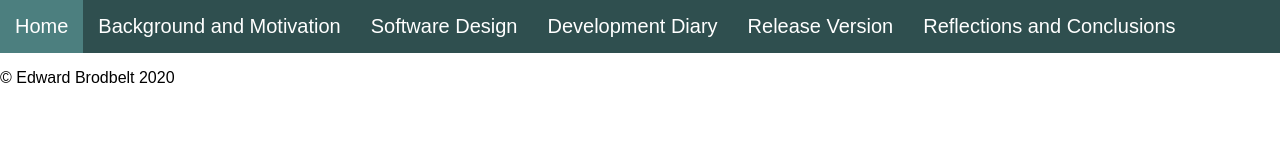
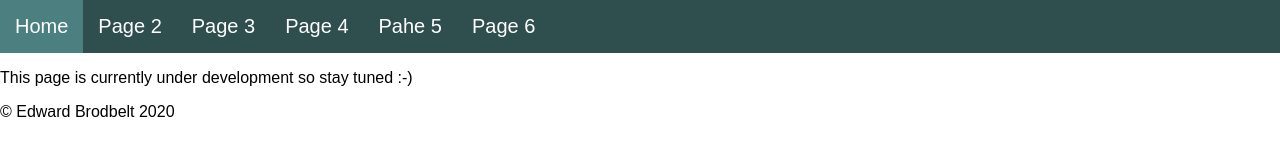
Before and after one commit to edbrodbelt/edbrodbelt.github.io, a plain HTML site: page index.html in a window 1280 px wide. Drawn offline with Linux system fonts and the light colour scheme.

Commit message:
Update index.html

```diff
--- a/index.html
+++ b/index.html
@@ -39,14 +39,14 @@
     <div class="menubar">
 
         <a class="current" href="#Home">Home</a>
-        <a href="#BackgroundandMotivation" >Background and Motivation</a>
-        <a href="#SoftwareDesign">Software  Design</a>
-        <a href="#DevelopmentDiary">Development Diary</a>
-        <a href="#ReleaseVersion">Release Version</a>
-        <a href="#ReflectionsandConclusions">Reflections and Conclusions</a>
+        <a href="#Page2" >Page 2</a>
+        <a href="#Page3">Page 3</a>
+        <a href="#Page4">Page 4</a>
+        <a href="#Page5">Pahe 5</a>
+        <a href="#Page6">Page 6</a>
     </div>
 
-
+    <p>This page is currently under development so stay tuned :-)</p>
 
 
     <footer>
```
